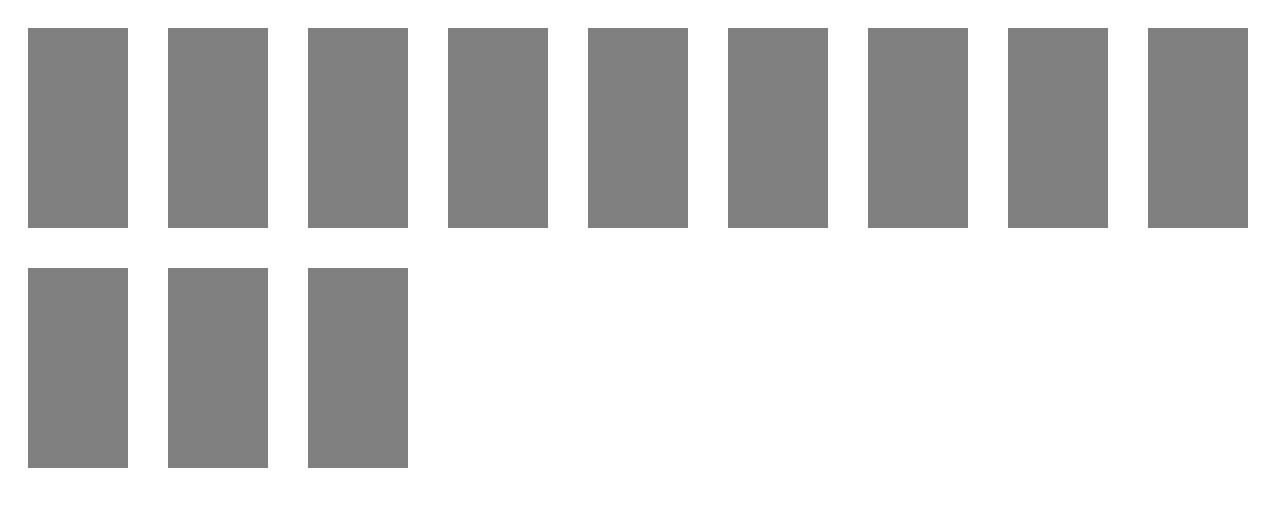
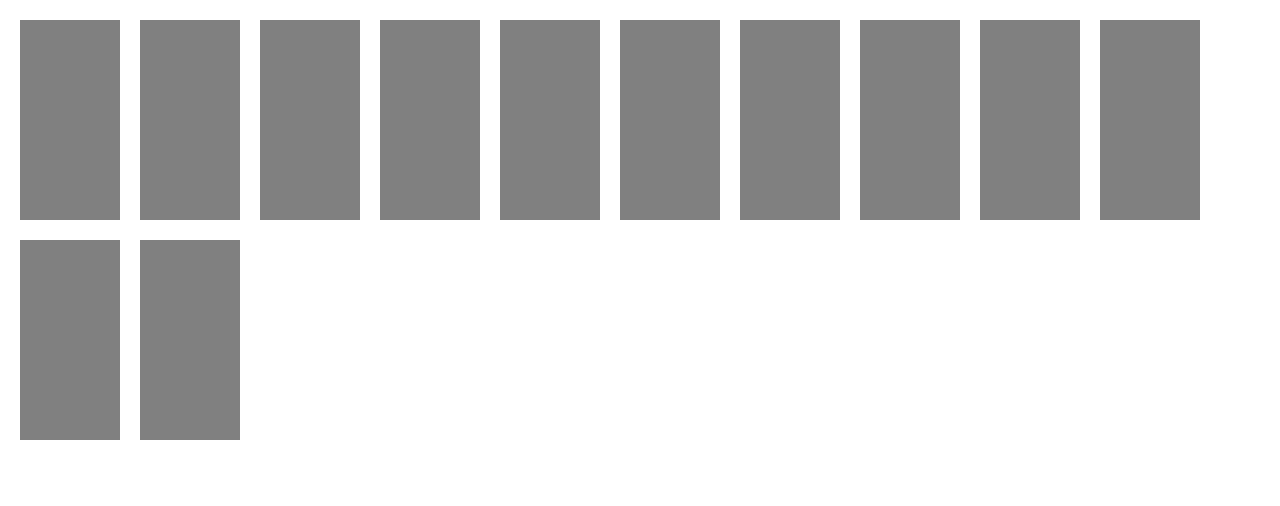
Before and after one commit to RMasnyuk/html-page, a plain HTML site: page index.html in a window 1280 px wide. Drawn offline with Linux system fonts and the light colour scheme.

Commit message:
third commit

```diff
--- a/style.css
+++ b/style.css
@@ -1,5 +1,10 @@
+body {
+margin: 0;
+}
+
 main {
     display: flex;
+    flex-direction: row;
     flex-wrap: wrap;
     justify-content: flex-start;
     align-content: center;
@@ -9,5 +14,5 @@ article {
     background-color: grey;
     width: 100px;
     height: 200px;
-    margin: 20px;
+    margin: 20px 0 0 20px;
 }
```
